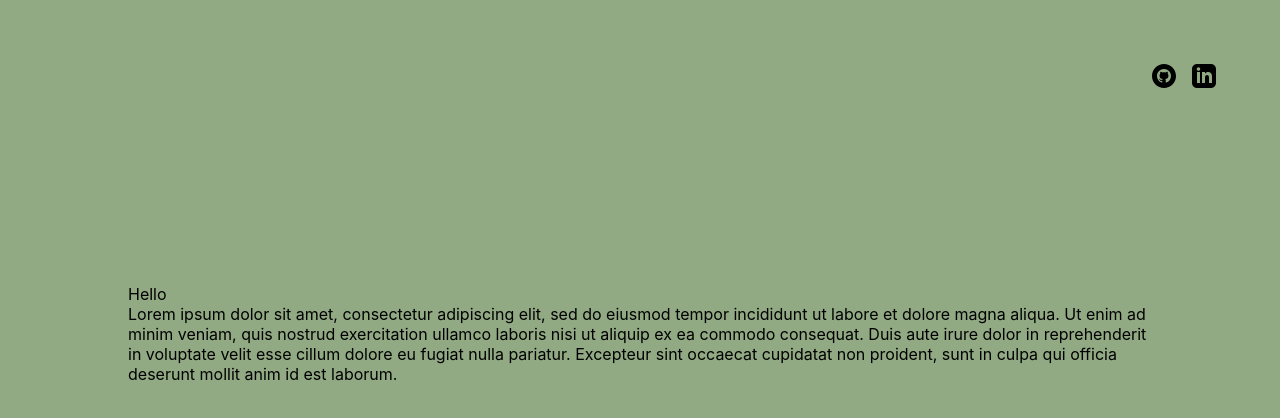
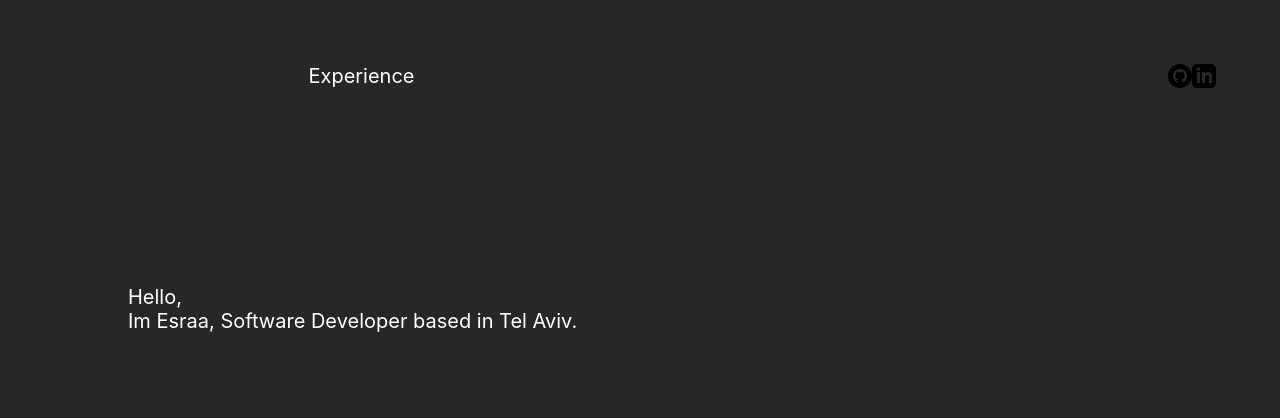
Before and after one commit to jbesraa/myweb, a React (Create React App) app: page / in a window 1280 px wide. Shown: the top 418 px of the page. Built offline with nearby package versions, Linux system fonts and the light colour scheme.

Commit message:
add exp tab

```diff
--- a/src/App.js
+++ b/src/App.js
@@ -4,12 +4,24 @@ import { ReactComponent as LinkedInLogo } from "./linkedin-logo.svg";
 
 const NavBar = () => {
 	return (
+		<div className="navBarWrapper">
+			<div className="center">
+       Experience
+			</div>
+			<div className="end">
+				<GithubLogo />
+				<LinkedInLogo />
+			</div>
+		</div>
+	);
+};
+
+const AboutMe = () => {
+	return (
 		<>
+			<div>Hello,</div>
 			<div>
-        <GithubLogo />
-      </div>
-      <div>
-        <LinkedInLogo />
+          Im Esraa, Software Developer based in Tel Aviv.
 			</div>
 		</>
 	);
@@ -18,20 +30,9 @@ const NavBar = () => {
 const App = () => {
 	return (
 		<div>
-      <div className="navBarWrapper">
 			<NavBar />
-      </div>
 			<div className="container">
-        <div>Hello</div>
-        <div>
-          Lorem ipsum dolor sit amet, consectetur adipiscing elit, sed do
-          eiusmod tempor incididunt ut labore et dolore magna aliqua. Ut enim ad
-          minim veniam, quis nostrud exercitation ullamco laboris nisi ut
-          aliquip ex ea commodo consequat. Duis aute irure dolor in
-          reprehenderit in voluptate velit esse cillum dolore eu fugiat nulla
-          pariatur. Excepteur sint occaecat cupidatat non proident, sunt in
-          culpa qui officia deserunt mollit anim id est laborum.
-        </div>
+				<AboutMe/>
 			</div>
 		</div>
 	);
--- a/src/index.css
+++ b/src/index.css
@@ -5,7 +5,9 @@ body {
     sans-serif;
   -webkit-font-smoothing: antialiased;
   -moz-osx-font-smoothing: grayscale;
-  background-color: #92aa83;
+  color: white;
+  font-size: 20px;
+  background-color:  	#272727;
 }
 
 .container {
@@ -13,10 +15,20 @@ body {
   padding: 10%;
 }
 
+.end {
+  justify-self: end;
+}
+
+.center {
+  justify-self: center;
+}
 .navBarWrapper {
   display: grid;
   padding: 5%;
   grid-auto-flow: column;
-  justify-content: end;
   column-gap: 1em;
 }
+
+ .navBarWrapper div:hover {
+    color: green;
+  }
```
Lines whose indentation alone changed are shown as unchanged.
